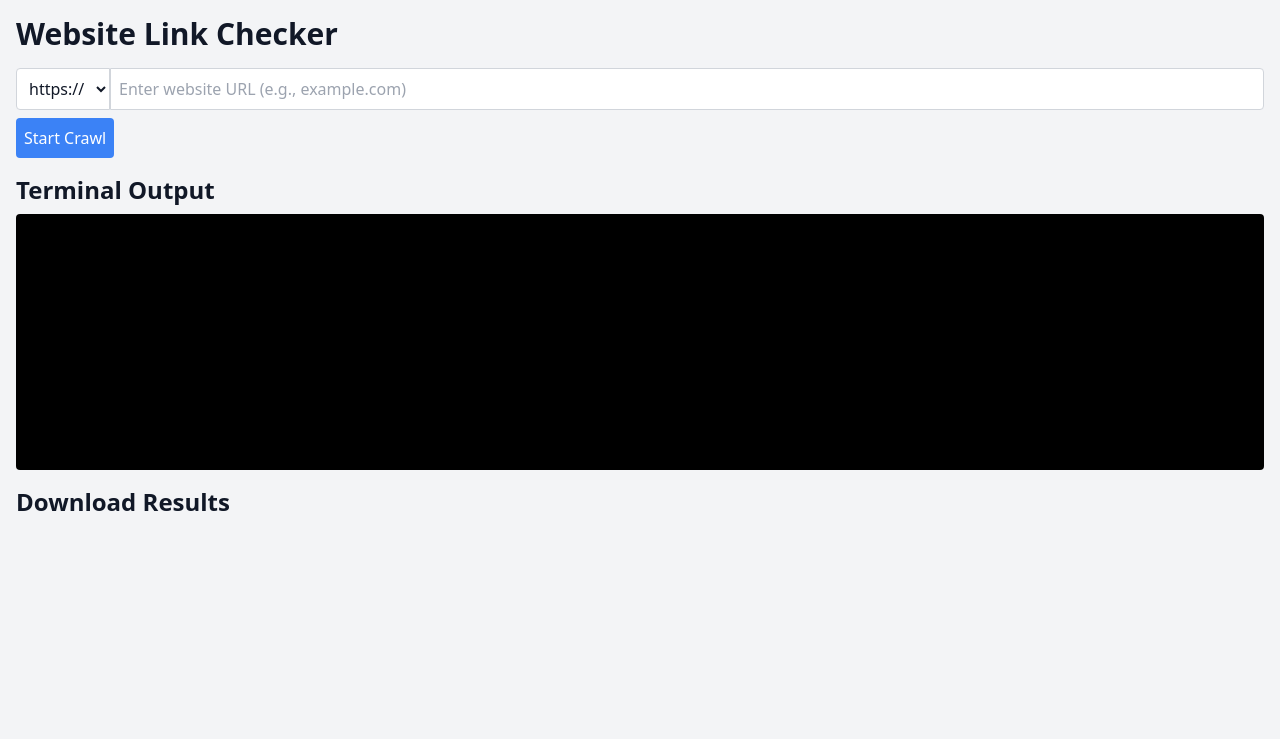
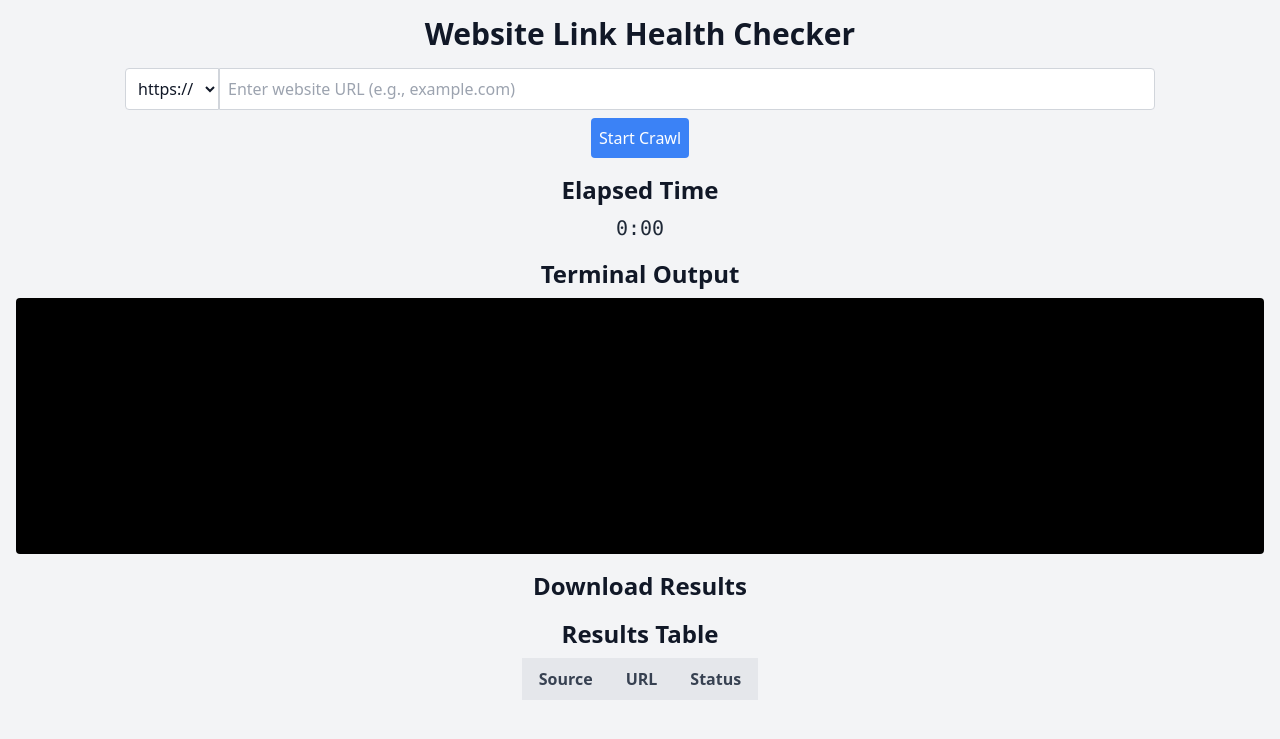
Before and after one commit to hantswilliams/sbu-shp-hyperlinks, a Flask app: page / in a window 1280 px wide. Shown: the top 739 px of the page. Run offline with Flask 3, Linux system fonts and the light colour scheme; lists and menus that the app fills with data are empty; some libraries are stand-ins or nearby versions.

Commit message:
enhanced web app

```diff
--- a/app.py
+++ b/app.py
@@ -1,11 +1,13 @@
-from flask import Flask, render_template, request, Response, send_file
+from flask import Flask, render_template, request, Response, send_file, jsonify
 from bs4 import BeautifulSoup
 from urllib.parse import urljoin, urlparse
 import requests
 import io
+import pandas as pd
 
 app = Flask(__name__)
 results = []  # Declare a global variable to store results
+cancel_crawl = False  # Flag to cancel the crawl
 
 def extract_links_from_page(url):
     """Extracts all hyperlinks from a given page's HTML content."""
@@ -25,10 +27,6 @@ def extract_links_from_page(url):
         # Extract from <link> tags with href attributes
         for tag in soup.find_all('link', href=True):
             links.append(urljoin(url, tag['href']))
-
-        # # Extract from <script> tags with src attributes
-        # for tag in soup.find_all('script', src=True):
-        #     links.append(urljoin(url, tag['src']))
 
         # Extract from <img> tags with src attributes
         for tag in soup.find_all('img', src=True):
@@ -63,60 +61,88 @@ def index():
 
 @app.route('/crawl', methods=['POST'])
 def crawl():
-    global results
+    global results, cancel_crawl
     results = []  # Reset results for each crawl
-    dead_links = []  # List to store dead links
+    cancel_crawl = False  # Reset the cancel flag
 
     base_url = request.form['url']
     visited_pages = set()
-    links_checked = set()
     queue = [base_url]
 
     def generate():
+        global cancel_crawl
         while queue:
+            if cancel_crawl:
+                break  # Stop the crawl if cancel_crawl flag is True
+
             current_page = queue.pop(0)
-
             if current_page in visited_pages:
                 continue
 
             visited_pages.add(current_page)
             links, page_status = extract_links_from_page(current_page)
-            page_info = f"Page: {current_page} - Status: {page_status}\n"
-            yield f"data:{page_info}\n\n"
-            results.append(page_info)
+            page_info = (current_page, page_status, [])  # Store page URL, status, and list for links
+            yield f"data:Page: {current_page} - Status: {page_status}\n\n"
 
             if page_status == 200:
                 for link in links:
-                    if link not in links_checked:
-                        link_status = check_link_status(link)
-                        link_info = f"    {link} - Status: {link_status if link_status else 'Could not retrieve'}\n"
-                        yield f"data:{link_info}\n\n"
-                        results.append(link_info)
-                        links_checked.add(link)
+                    if cancel_crawl:
+                        break  # Stop processing links if cancelled
 
-                        if link_status != 200:
-                            dead_links.append(link_info)
+                    link_status = check_link_status(link)
+                    link_info = (link, link_status if link_status else 'Could not retrieve')
+                    yield f"data:    {link} - Status: {link_info[1]}\n"
+                    page_info[2].append(link_info)
 
-                        if link_status == 200 and is_internal_link(link, base_url):
-                            queue.append(link)
+                    # Add internal links to the queue
+                    if link_status == 200 and is_internal_link(link, base_url) and link not in visited_pages:
+                        queue.append(link)
 
-        # Add dead links summary at the beginning of the results
-        if dead_links:
-            dead_links_summary = "Dead Links:\n" + "".join(dead_links) + "\n\n"
-            results.insert(0, dead_links_summary)
+            results.append(page_info)  # Append the page info to results
 
         # Signal the end of crawling
         yield f"data:done\n\n"
 
     return Response(generate(), mimetype='text/event-stream')
 
+@app.route('/results_table')
+def results_table():
+    global results
+
+    # Flatten the results into a list of dictionaries, so each row has a 'Source', 'URL', and 'Status'
+    data = []
+    for page_url, page_status, links in results:
+        # Add the page itself as a row
+        data.append({'Source': 'Page', 'URL': page_url, 'Status': page_status})
+
+        # Add each link found on the page
+        for link_url, link_status in links:
+            data.append({'Source': f'Link from {page_url}', 'URL': link_url, 'Status': link_status})
+
+    # Return data as JSON
+    return jsonify(data)
+
+
 @app.route('/download')
 def download():
     global results
     output = io.BytesIO()
-    output.write("".join(results).encode('utf-8'))  # Encode the text to bytes
+
+    # Prepare the text output with the structure: page -> links found on page
+    for page_url, page_status, links in results:
+        output.write(f"Page: {page_url} - Status: {page_status}\n".encode('utf-8'))
+        for link_url, link_status in links:
+            output.write(f"    {link_url} - Status: {link_status}\n".encode('utf-8'))
+        output.write("\n".encode('utf-8'))  # Add a blank line after each page block
+
     output.seek(0)
     return send_file(output, as_attachment=True, download_name='results.txt', mimetype='text/plain')
 
+@app.route('/cancel', methods=['POST'])
+def cancel():
+    global cancel_crawl
+    cancel_crawl = True  # Set the cancel flag to True
+    return "Crawl cancelled", 200
+
 if __name__ == '__main__':
     app.run(debug=True, host='0.0.0.0', port=5009)
--- a/requirements.txt
+++ b/requirements.txt
@@ -1,3 +1,4 @@
 beautifulsoup4
 requests
 flask
+pandas
--- a/templates/index.html
+++ b/templates/index.html
@@ -3,46 +3,80 @@
 <head>
     <meta charset="UTF-8">
     <meta name="viewport" content="width=device-width, initial-scale=1.0">
-    <title>Website Link Checker</title>
+    <title>Website Link Health Checker</title>
     <script src="https://cdn.tailwindcss.com"></script>
 </head>
 <body class="bg-gray-100 text-gray-900 font-sans leading-normal tracking-normal">
     <div class="container mx-auto p-4">
-        <h1 class="text-3xl font-bold mb-4">Website Link Checker</h1>
+        <h1 class="text-3xl font-bold mb-4 text-center">Website Link Health Checker</h1>
 
-        <form id="crawl-form" action="/crawl" method="POST">
-            <div class="flex mb-2">
+        <form id="crawl-form" action="/crawl" method="POST" class="text-center">
+            <div class="flex justify-center mb-2">
                 <select id="protocol" class="p-2 border border-gray-300 rounded-l bg-white">
                     <option value="https://">https://</option>
                     <option value="http://">http://</option>
                 </select>
-                <input type="text" name="url" id="url-input" placeholder="Enter website URL (e.g., example.com)" class="p-2 border border-gray-300 rounded-r w-full" required>
+                <input type="text" name="url" id="url-input" placeholder="Enter website URL (e.g., example.com)" class="p-2 border border-gray-300 rounded-r w-full sm:w-3/4" required>
             </div>
             <button type="submit" class="bg-blue-500 text-white p-2 rounded hover:bg-blue-600">Start Crawl</button>
+            <button type="button" id="stop-button" class="bg-red-500 text-white p-2 ml-2 rounded hover:bg-red-600 hidden">Stop Crawl</button>
         </form>
 
-        <div class="mt-4">
-            <h2 class="text-2xl font-semibold mb-2">Terminal Output</h2>
-            <pre id="output" class="p-4 bg-black text-green-400 h-64 overflow-y-scroll rounded"></pre>
+        <div class="mt-4 text-center">
+            <h2 class="text-2xl font-semibold mb-2">Elapsed Time</h2>
+            <p id="timer" class="text-xl font-mono text-gray-800">0:00</p>
         </div>
 
-        <div class="mt-4">
+        <div class="mt-4 text-center">
+            <h2 class="text-2xl font-semibold mb-2">Terminal Output</h2>
+            <pre id="output" class="p-4 bg-black text-green-400 h-64 overflow-y-scroll rounded max-w-full"></pre>
+        </div>
+
+        <div class="mt-4 text-center">
             <h2 class="text-2xl font-semibold mb-2">Download Results</h2>
             <a id="download-link" href="/download" class="bg-green-500 text-white p-2 rounded hover:bg-green-600 hidden">Download Result File</a>
+        </div>
+
+        <div id="results-table-container" class="mt-4 text-center">
+            <h2 class="text-2xl font-semibold mb-2">Results Table</h2>
+            <div class="overflow-x-auto inline-block max-w-full">
+                <!-- Results table will be dynamically created here -->
+                <table id="results-table" class="table-auto w-full border-collapse text-left bg-white shadow-lg rounded-lg">
+                    <thead>
+                        <tr class="bg-gray-200 text-gray-700">
+                            <th class="px-4 py-2 border">Source</th>
+                            <th class="px-4 py-2 border">URL</th>
+                            <th class="px-4 py-2 border">Status</th>
+                        </tr>
+                    </thead>
+                    <tbody class="text-gray-600"></tbody>
+                </table>
+            </div>
         </div>
     </div>
 
     <script>
+
         const outputElement = document.getElementById("output");
         const form = document.getElementById("crawl-form");
         const downloadLink = document.getElementById("download-link");
+        const stopButton = document.getElementById("stop-button");
         const protocol = document.getElementById("protocol");
         const urlInput = document.getElementById("url-input");
+        const resultsTableBody = document.querySelector("#results-table tbody");
+        const timerElement = document.getElementById("timer");
+
+        let crawlRequest = null;
+        let timerInterval = null;  // Store the interval ID
+        let startTime = 0;
 
         form.addEventListener("submit", function(event) {
             event.preventDefault();
             outputElement.textContent = "";  // Clear output area
             downloadLink.classList.add("hidden");  // Hide download link initially
+            stopButton.classList.remove("hidden");  // Show the stop button
+            resultsTableBody.innerHTML = "";  // Clear previous results
+            startTimer();  // Start the timer
 
             // Concatenate the protocol with the entered URL
             const fullUrl = protocol.value + urlInput.value;
@@ -50,7 +84,7 @@
             formData.append('url', fullUrl);
 
             // Fetch request to start crawling
-            fetch('/crawl', { method: "POST", body: formData })
+            crawlRequest = fetch('/crawl', { method: "POST", body: formData })
                 .then(response => {
                     const reader = response.body.getReader();
                     const decoder = new TextDecoder();
@@ -58,21 +92,72 @@
                         reader.read().then(({ done, value }) => {
                             if (done) {
                                 downloadLink.classList.remove("hidden");  // Show download link once done
+                                stopButton.classList.add("hidden");  // Hide stop button when done
+                                stopTimer();  // Stop the timer
+                                fetchResultsTable();  // Dynamically load the results table
                                 return;
                             }
                             const chunk = decoder.decode(value);
-                            if (chunk.trim() === "done") {
-                                downloadLink.classList.remove("hidden");  // Show download link if "done"
-                            } else {
-                                outputElement.textContent += chunk;
-                                outputElement.scrollTop = outputElement.scrollHeight;
-                                read();
-                            }
+                            outputElement.textContent += chunk;
+                            outputElement.scrollTop = outputElement.scrollHeight;
+                            read();
                         });
                     }
                     read();
                 });
         });
+
+        stopButton.addEventListener("click", function() {
+            fetch('/cancel', { method: "POST" }).then(() => {
+                stopButton.classList.add("hidden");  // Hide stop button after stopping
+                downloadLink.classList.remove("hidden");  // Show download link to download partial results
+                stopTimer();  // Stop the timer
+                if (crawlRequest) {
+                    crawlRequest.abort();  // Attempt to abort the fetch if possible
+                }
+                fetchResultsTable();  // Load the results table after stopping
+            });
+        });
+
+        // Function to start the timer
+        function startTimer() {
+            startTime = Date.now();
+            timerElement.textContent = "0:00";  // Reset the timer display
+            clearInterval(timerInterval);  // Clear any existing interval
+
+            timerInterval = setInterval(() => {
+                const elapsed = Math.floor((Date.now() - startTime) / 1000);
+                const minutes = Math.floor(elapsed / 60);
+                const seconds = elapsed % 60;
+                timerElement.textContent = `${minutes}:${seconds < 10 ? '0' : ''}${seconds}`;
+            }, 1000);
+        }
+
+        // Function to stop the timer
+        function stopTimer() {
+            clearInterval(timerInterval);
+        }
+
+        // Function to fetch and display the results table
+        function fetchResultsTable() {
+            fetch('/results_table')
+                .then(response => response.json())
+                .then(data => {
+                    resultsTableBody.innerHTML = "";  // Clear any previous rows
+
+                    data.forEach(row => {
+                        const tr = document.createElement('tr');
+                        tr.innerHTML = `
+                            <td class="px-4 py-2 border">${row.Source}</td>
+                            <td class="px-4 py-2 border"><a href="${row.URL}" target="_blank" class="text-blue-500 underline">${row.URL}</a></td>
+                            <td class="px-4 py-2 border ${row.Status === 200 ? 'text-green-500' : 'text-red-500'}">${row.Status}</td>
+                        `;
+                        resultsTableBody.appendChild(tr);
+                    });
+
+                });
+        }
+
     </script>
 </body>
 </html>
```
Also changed, not shown: deployment.md (+14 -0 lines), hyperlinks.py (deleted, +0 -129 lines), www_appliedhealthinformatics_com_results.txt (deleted, +0 -72 lines), 1 other file.
